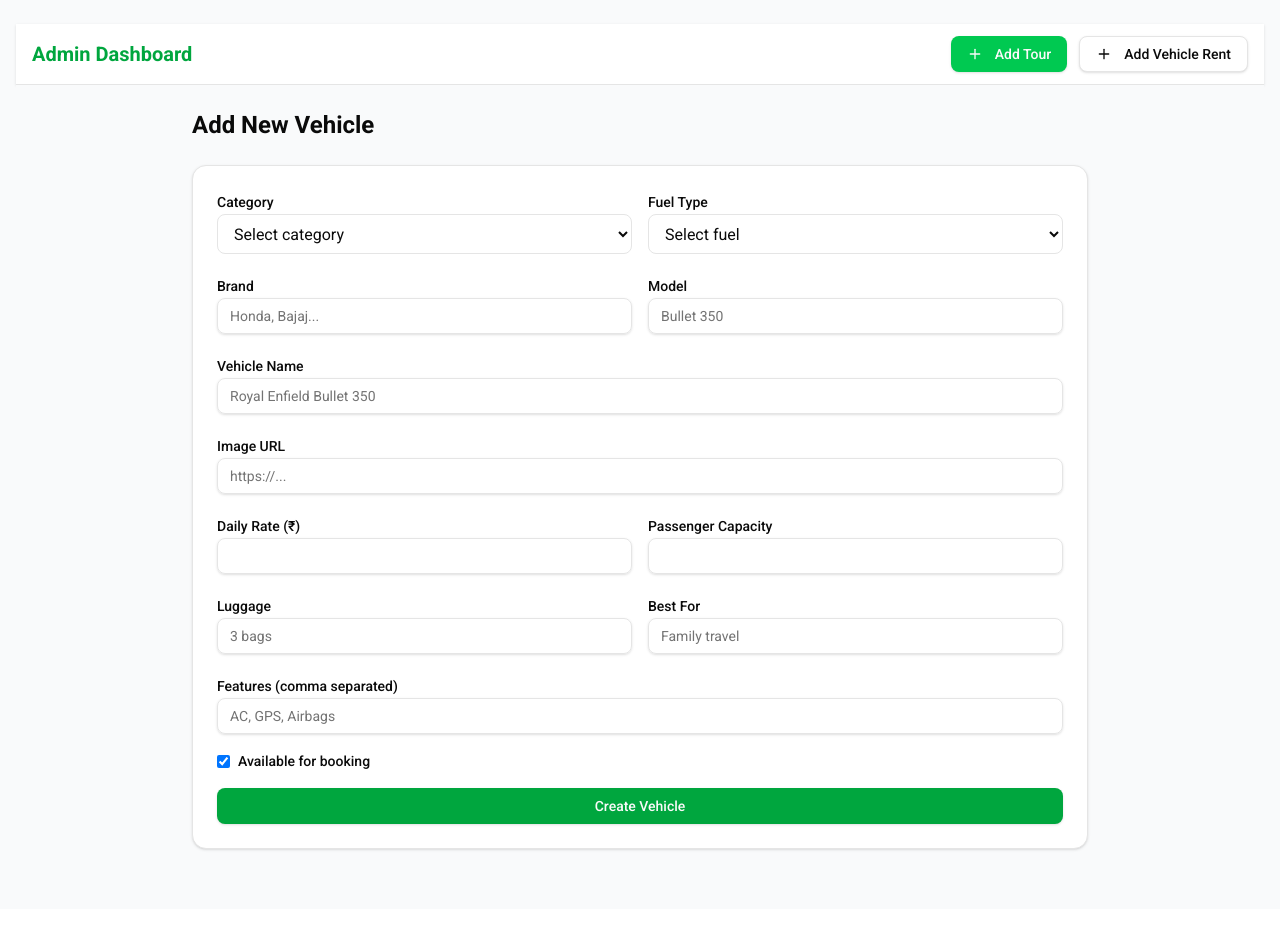
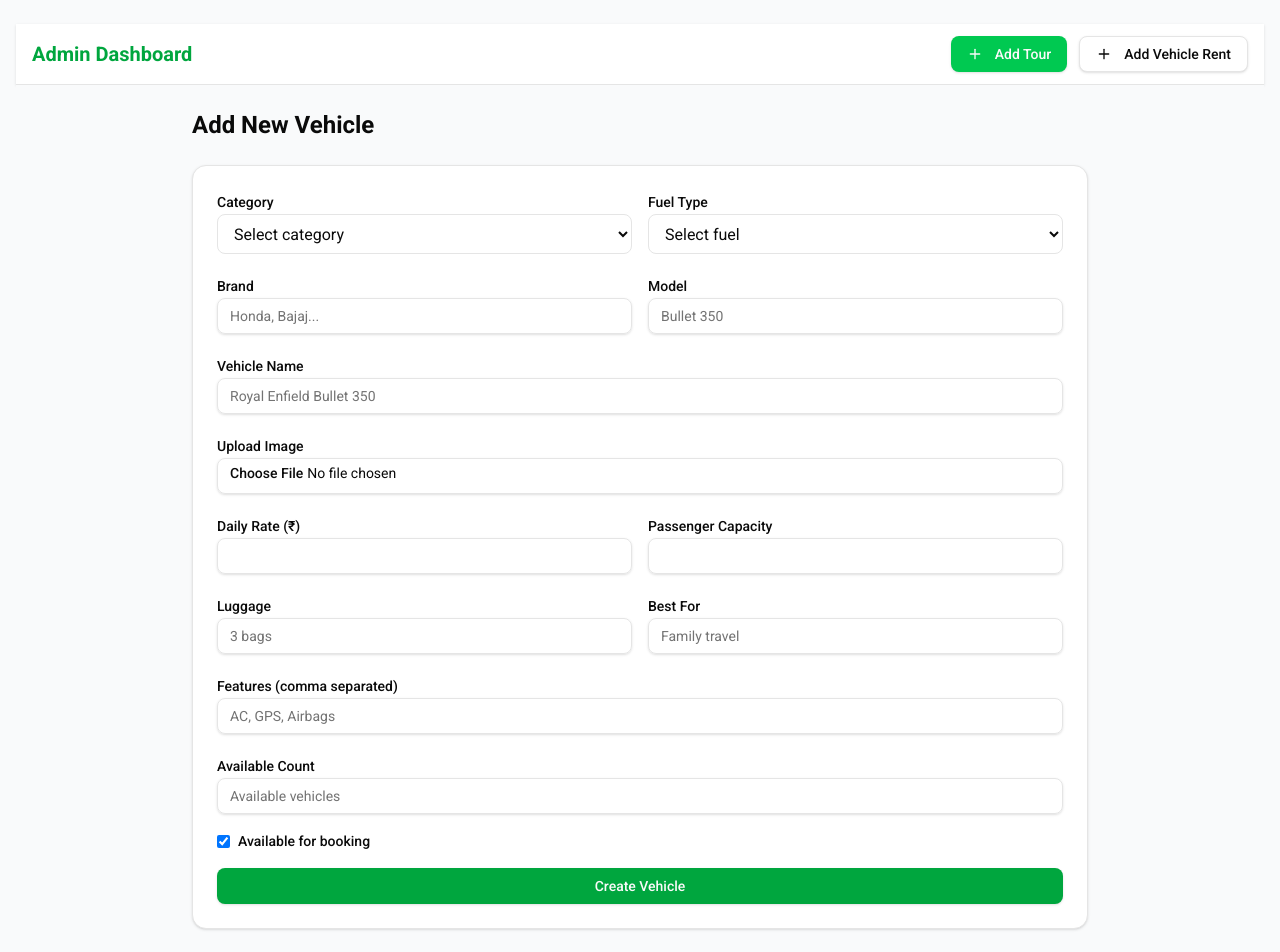
Before and after one commit to Bibek1619/tour-and-travels, a React (Vite) app in the folder clients/adventure nepal/: page /admin/add-vehicle in a window 1280 px wide. Shown: the top 952 px of the page. Before the commit the page ends 909 px from the top, so only its background shows below. Built offline with nearby package versions, Linux system fonts and the light colour scheme.

Commit message:
connect backend for add

```diff
--- a/clients/adventure nepal/src/components/admin/addVehicle/CreateVehicle.jsx
+++ b/clients/adventure nepal/src/components/admin/addVehicle/CreateVehicle.jsx
@@ -10,6 +10,7 @@ import { useMutation } from "@tanstack/react-query";
 import { toast } from "react-hot-toast";
 import { createVehicleApi } from '@/api/VehicleApi';
 
+import { useNavigate } from 'react-router-dom';
 
 
 
@@ -42,24 +43,43 @@ const CreateVehicle = () => {
 
  const handleSubmit = (e) => {
   e.preventDefault();
+  console.log('formdara',formData)
 
-  const payload = {
-    ...formData,
-    dailyRate: Number(formData.dailyRate),
-    capacity: Number(formData.capacity),
-    features: formData.features
+  const form = new FormData();
+  form.append("category", formData.category);
+  form.append("fuelType", formData.fuelType);
+  form.append("brand", formData.brand);
+  form.append("model", formData.model);
+  form.append("name", formData.name);
+  form.append("dailyRate", formData.dailyRate);
+  form.append("capacity", formData.capacity);
+  form.append("luggage", formData.luggage);
+  form.append("bestFor", formData.bestFor);
+  form.append("availableCount", formData.availableCount);
+  form.append("isAvailable", formData.isAvailable);
+
+  // Features as comma-separated
+  formData.features
     .split(",")
-      .map((f) => f.trim()),
-    images: [formData.image], // backend expects array
+    .map((f) => f.trim())
+    .forEach((f) => form.append("features", f));
+
+  // Append image file
+  form.append("images", formData.image);
+
+  createVehicleMutation.mutate(form);
 };
 
-  createVehicleMutation.mutate(payload);
-};
 
     const createVehicleMutation = useMutation({
   mutationFn: createVehicleApi,
   onSuccess: () => {
     toast.success("Vehicle created successfully");
+
+
+    setTimeout(()=>{
+      navigate("/admin/dashboard")
+    },1000)
   },
   onError: (error) => {
     toast.error(
@@ -67,6 +87,7 @@ const CreateVehicle = () => {
     );
   },
 });
+const navigate=useNavigate();
 
 
   return (
@@ -150,16 +171,18 @@ const CreateVehicle = () => {
           </div>
 
           {/* Image */}
+       {/* Image Upload */}
 <div>
-            <Label>Image URL</Label>
+  <Label>Upload Image</Label>
   <Input
+    type="file"
     name="image"
-              placeholder="https://..."
-              value={formData.image}
-              onChange={handleChange}
+    accept="image/*"
+    onChange={(e) => setFormData({ ...formData, image: e.target.files[0] })}
     required
   />
 </div>
+
 
           {/* Rate & Capacity */}
           <div className="grid grid-cols-1 md:grid-cols-2 gap-4">
@@ -219,6 +242,17 @@ const CreateVehicle = () => {
               onChange={handleChange}
             />
           </div>
+          <div>
+            <Label>Available Count</Label>
+            <Input
+  type="number"
+  name="availableCount"
+  placeholder="Available vehicles"
+  onChange={handleChange}
+  required
+/>
+
+          </div>
 
           {/* Availability */}
           <div className="flex items-center gap-2">
@@ -233,6 +267,7 @@ const CreateVehicle = () => {
 
           {/* Submit */}
         <Button
+        type="submit"
   className="w-full bg-green-600 hover:bg-green-700"
   disabled={createVehicleMutation.isLoading}
 >
```
Lines whose indentation alone changed are shown as unchanged.
